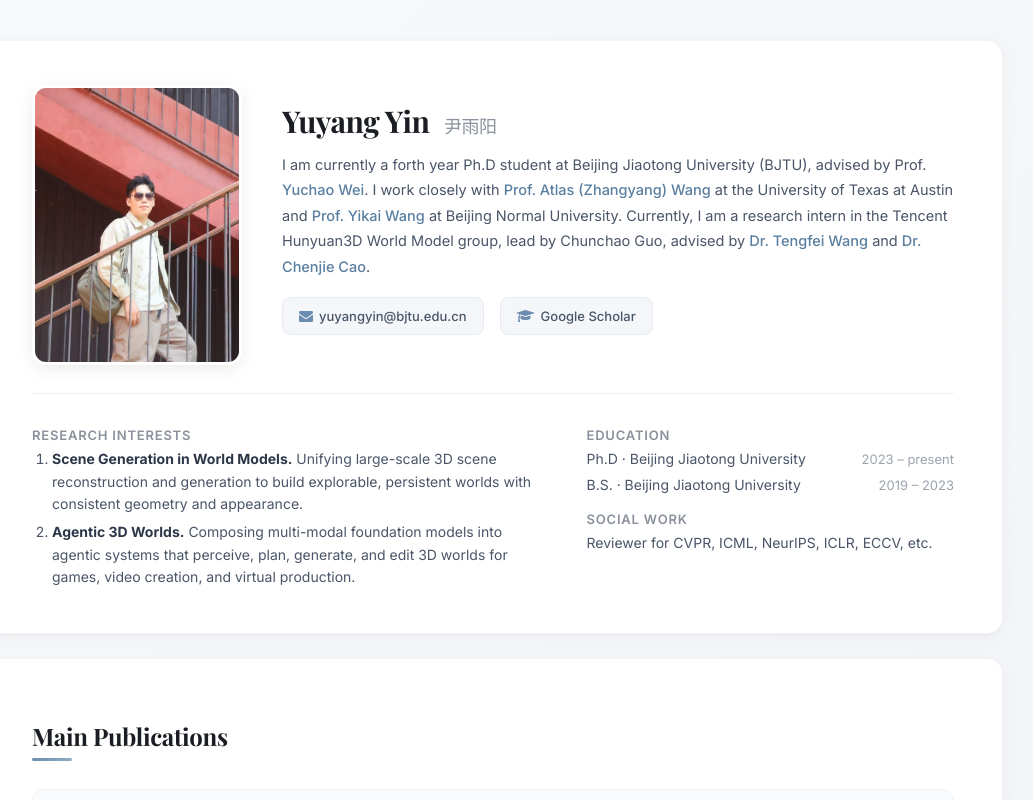
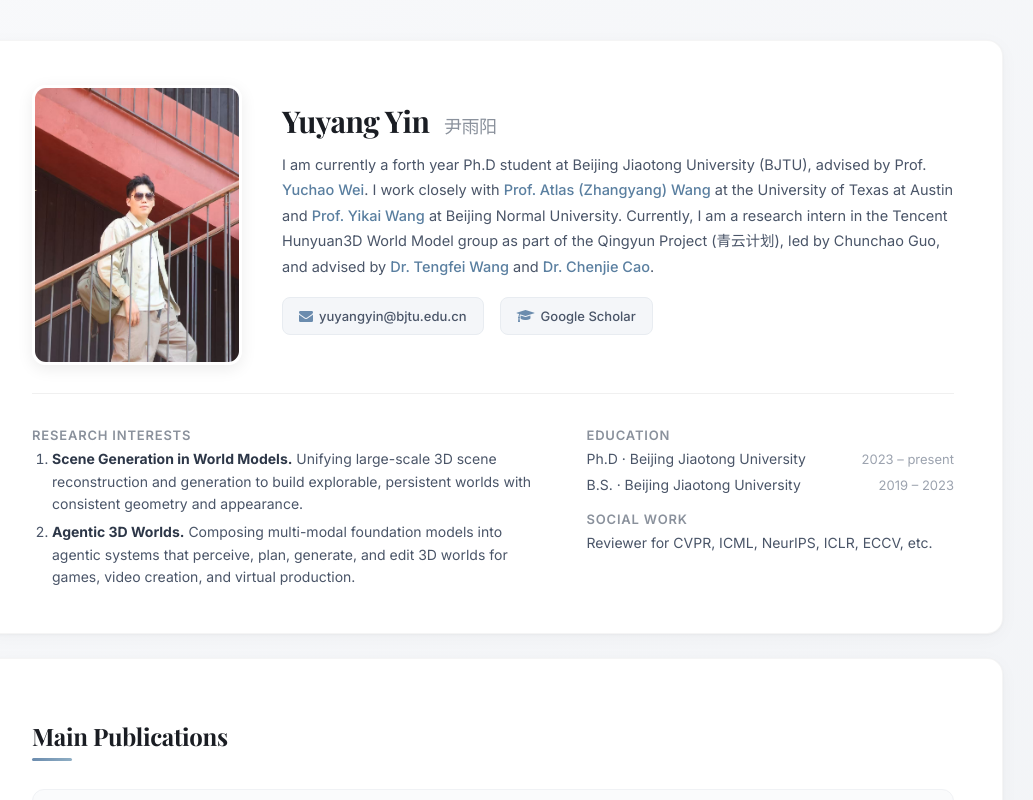
Before and after one commit to YuyangYin/YuyangYin.github.io, a Jekyll site: the page built from index.html, in a window 1280 px wide and 900 px high, cut to the strip 0-804 px from the top of the window. Shown: the top 800 px of the strip, without its empty margins (147-1180 px from the left). Built offline with Jekyll 4.4.1, drawn with Linux system fonts in a browser that asks for light colours; a script that is not in the unit is left out; some of the changed text lies outside the part shown.

Commit message:
Restore StereoWorld title and add Qingyun internship

```diff
--- a/_includes/yyy_intern.html
+++ b/_includes/yyy_intern.html
@@ -8,7 +8,7 @@
 			<img src="assets/images/hunyuan3d.png" alt="Tencent Hunyuan3D">
 		</div>
 		<div class="exp-body">
-			<div class="exp-company">Tencent Hunyuan3D</div>
+			<div class="exp-company">Tencent Hunyuan3D · Qingyun Project (青云计划)</div>
 			<div class="exp-period">2025.12 – present</div>
 			<div class="exp-desc">
 				Topic: World Model. Lead by Chunchao Guo, advised by
--- a/_includes/yyy_introduction.html
+++ b/_includes/yyy_introduction.html
@@ -12,7 +12,8 @@
 			<a href="https://scholar.google.com/citations?user=pxFyKAIAAAAJ&hl=zh-CN">Prof. Atlas (Zhangyang) Wang</a>
 			at the University of Texas at Austin and
 			<a href="https://yikaiw.github.io/">Prof. Yikai Wang</a> at Beijing Normal University.
-			Currently, I am a research intern in the Tencent Hunyuan3D World Model group, lead by Chunchao Guo, advised by
+			Currently, I am a research intern in the Tencent Hunyuan3D World Model group as part of the Qingyun Project
+			(青云计划), led by Chunchao Guo, and advised by
 			<a href="https://tengfei-wang.github.io/" target="_blank">Dr. Tengfei Wang</a> and
 			<a href="https://ewrfcas.github.io/" target="_blank">Dr. Chenjie Cao</a>.
 		</p>
--- a/_includes/yyy_other_publication.html
+++ b/_includes/yyy_other_publication.html
@@ -48,13 +48,13 @@
 		</div>
 	</div>
 
-	<!-- Qingyun Project -->
+	<!-- StereoWorld -->
 	<div class="pub-item">
 		<div class="pub-thumb">
-			<img src="assets/images/steroworld.png" alt="Qingyun Project">
+			<img src="assets/images/steroworld.png" alt="StereoWorld">
 		</div>
 		<div class="pub-body">
-			<div class="pub-title">Qingyun Project (青云计划)</div>
+			<div class="pub-title">StereoWorld: Geometry-Aware Monocular-to-Stereo Video Generation</div>
 			<div class="pub-authors">
 				Ke Xing, Longfei Li, <strong>Yuyang Yin</strong>, Hanwen Liang, Guixun Luo, Chen Fang, Jue Wang,
 				Konstantinos N. Plataniotis, Xiaojie Jin, Yao Zhao, Yunchao Wei
```
